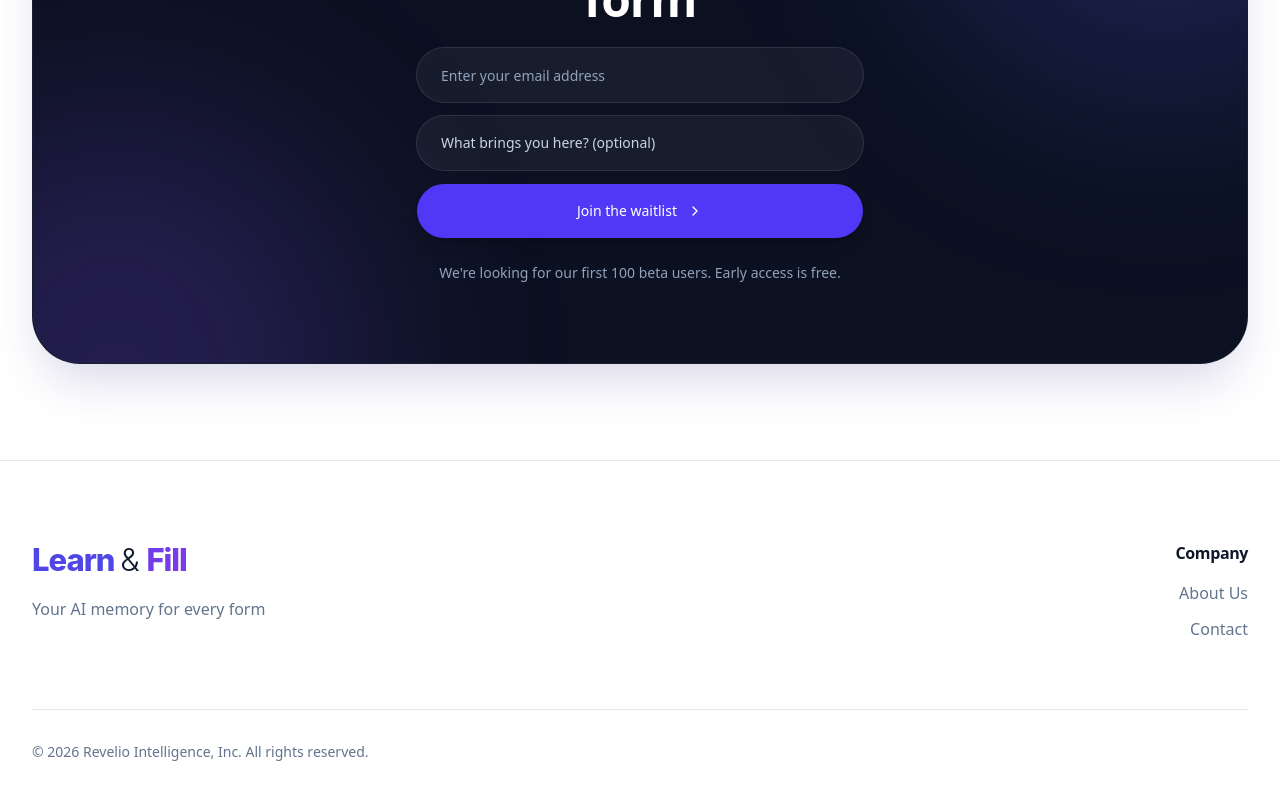
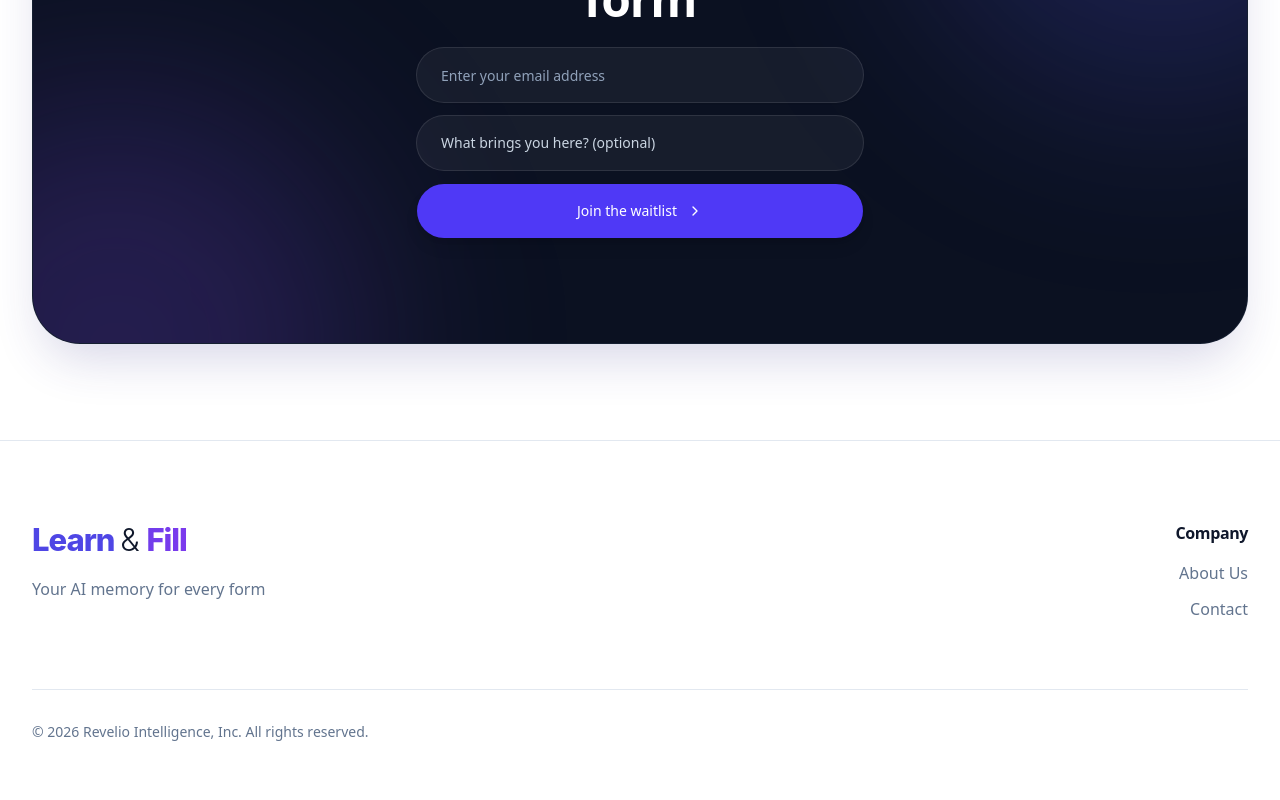
Before and after one commit to Karensgh/webform-filler-landing-page, a Next.js app: page / in a window 1280 px wide. Shown: the part 4038-4838 px from the top of the page. Built offline with nearby package versions, Linux system fonts and the light colour scheme.

Commit message:
removed the beta user mentioning line

```diff
--- a/src/components/sections/CTA.tsx
+++ b/src/components/sections/CTA.tsx
@@ -147,9 +147,9 @@
                                         </Button>
                                     </div>
                                 </form>
-                                <p className="text-sm text-slate-400">
+                                {/* <p className="text-sm text-slate-400">
                                     We&apos;re looking for our first 100 beta users. Early access is free.
-                                </p>
+                                </p> */}
                             </>
                         )}
                     </div>
```
